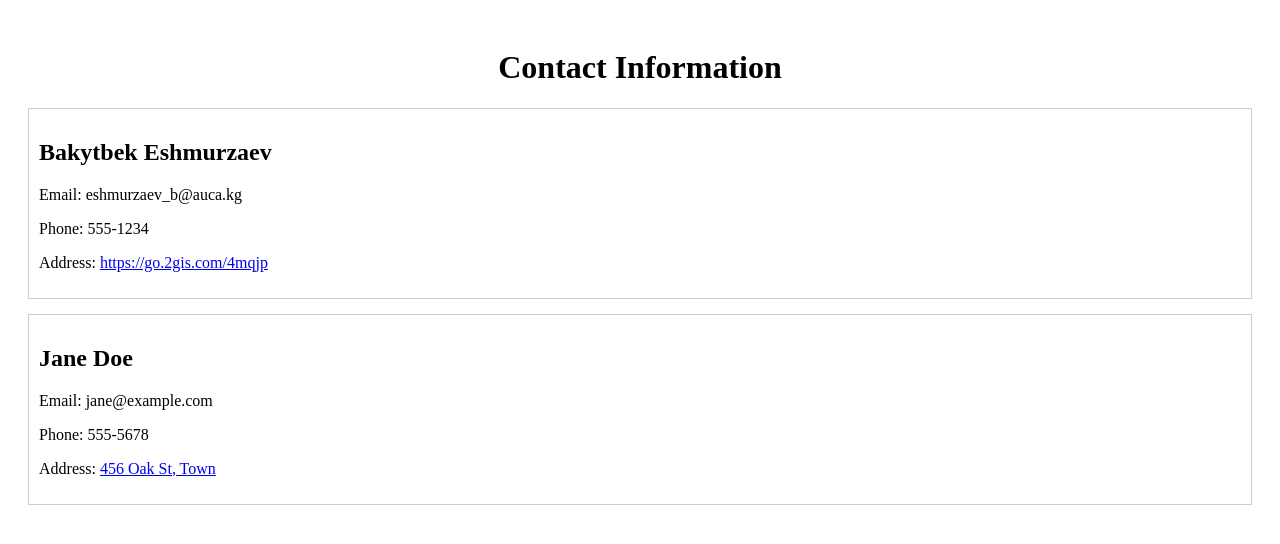
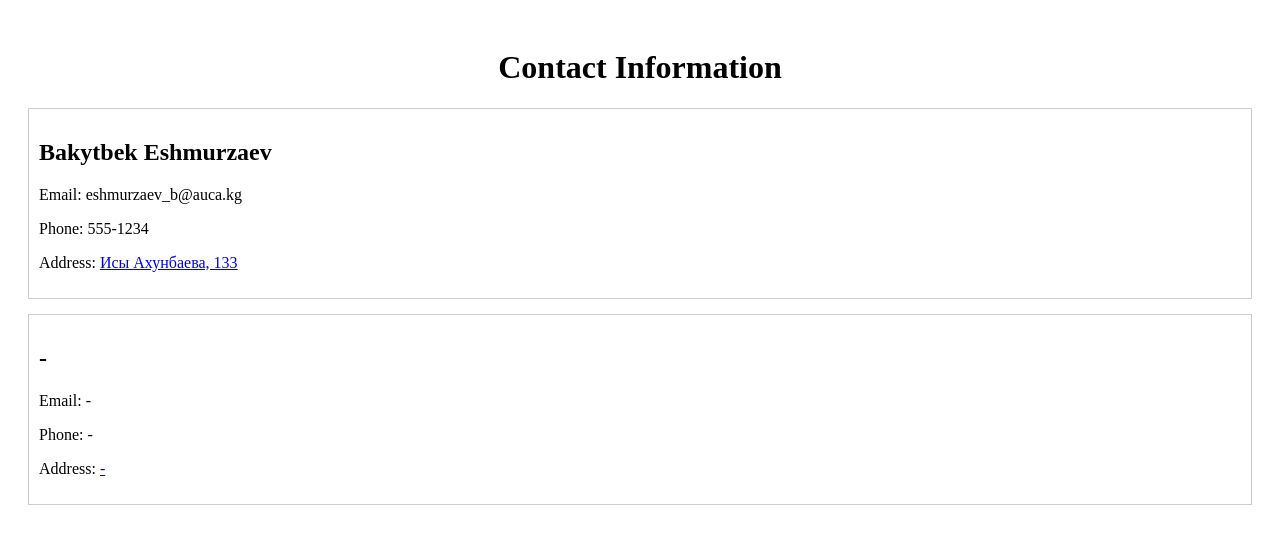
Before and after one commit to eshmurzaevbakyt/KIT_PROJECT, a SvelteKit app: page /Contacts in a window 1280 px wide. Shown: the top 544 px of the page. Built offline with nearby package versions, Linux system fonts and the light colour scheme.

Commit message:
fixed address

```diff
--- a/src/routes/Contacts/+page.svelte
+++ b/src/routes/Contacts/+page.svelte
@@ -1,8 +1,8 @@
 <!-- Contacts.svelte -->
 <script>
     export let contacts = [
-      { name: 'Bakytbek Eshmurzaev', email: 'eshmurzaev_b@auca.kg', phone: '555-1234', address: 'https://go.2gis.com/4mqjp' },
-      { name: 'Jane Doe', email: 'jane@example.com', phone: '555-5678', address: '456 Oak St, Town' }
+      { name: 'Bakytbek Eshmurzaev', email: 'eshmurzaev_b@auca.kg', phone: '555-1234', address: 'Исы Ахунбаева, 133' },
+      { name: '-', email: '-', phone: '-', address: '-' }
     ];
   </script>
 
@@ -31,7 +31,7 @@
         <p>Phone: {contact.phone}</p>
         <p>
             Address:
-            <a href={`https://go.2gis.com/4mqjp=${encodeURIComponent(contact.address)}`} class="address-link" target="_blank" rel="noopener noreferrer">
+            <a href={`https://go.2gis.com/4mqjp`} class="address-link" target="_blank" rel="noopener noreferrer">
               {contact.address}
             </a>
           </p>
```
